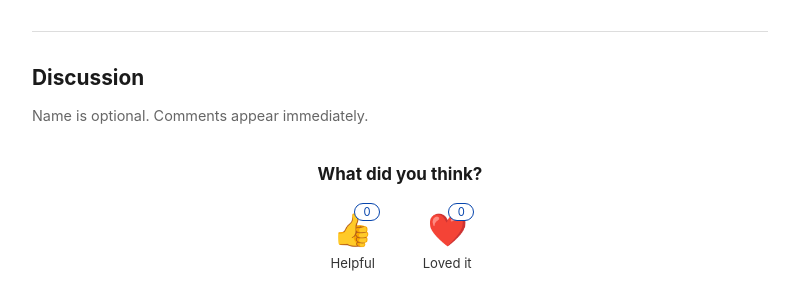
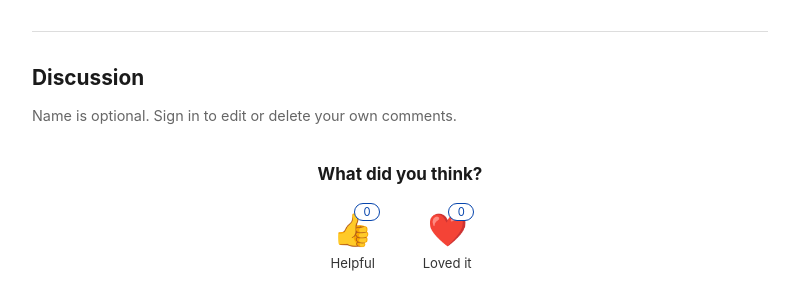
Before and after one commit to vsahil/vsahil.github.io, a Jekyll site: the page built from _posts/2026-07-12-rl-part-1.md, in a window 1280 px wide and 900 px high, scrolled down 15086 px. Shown: the part 479-779 px from the top of the window, without its empty margins (240-1039 px from the left). Built offline with Jekyll 4.4.1, drawn with Linux system fonts in a browser that asks for light colours; nearby versions of some CDN libraries; library files that are not in the unit come from our copies; comment, search, counter and statistics services are not loaded.

Commit message:
Enable optional commenter accounts

```diff
--- a/_layouts/post.html
+++ b/_layouts/post.html
@@ -195,7 +195,7 @@
 
   <section class="discussion" aria-labelledby="discussion-title">
     <h2 id="discussion-title">Discussion</h2>
-    <p class="discussion-note">Name is optional. Comments appear immediately.</p>
+    <p class="discussion-note">Name is optional. Sign in to edit or delete your own comments.</p>
     <div class="article-reactions" aria-labelledby="article-reactions-title">
       <div id="article-reactions-title" class="article-reactions-title">What did you think?</div>
       <div class="article-reactions-list">
```
Also changed, not shown: other parts of _layouts/post.html (+1 -1 lines).
